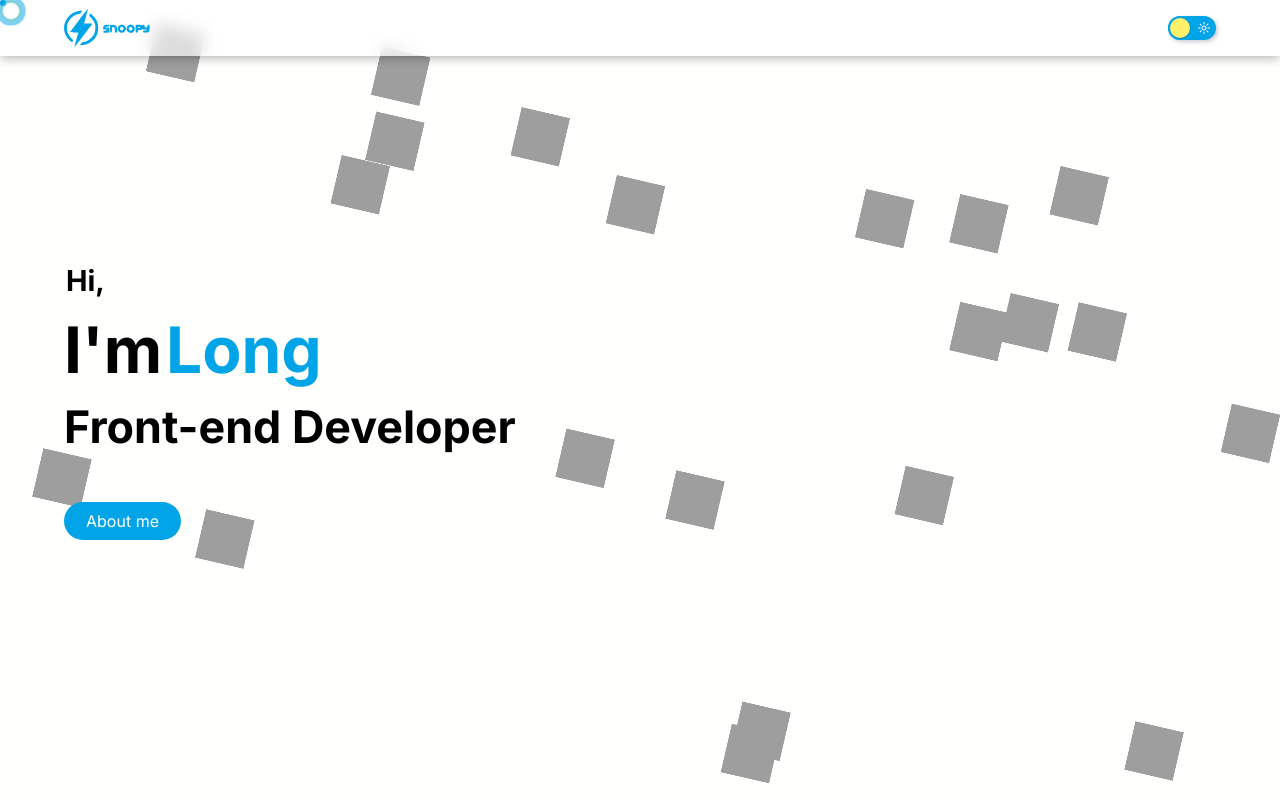
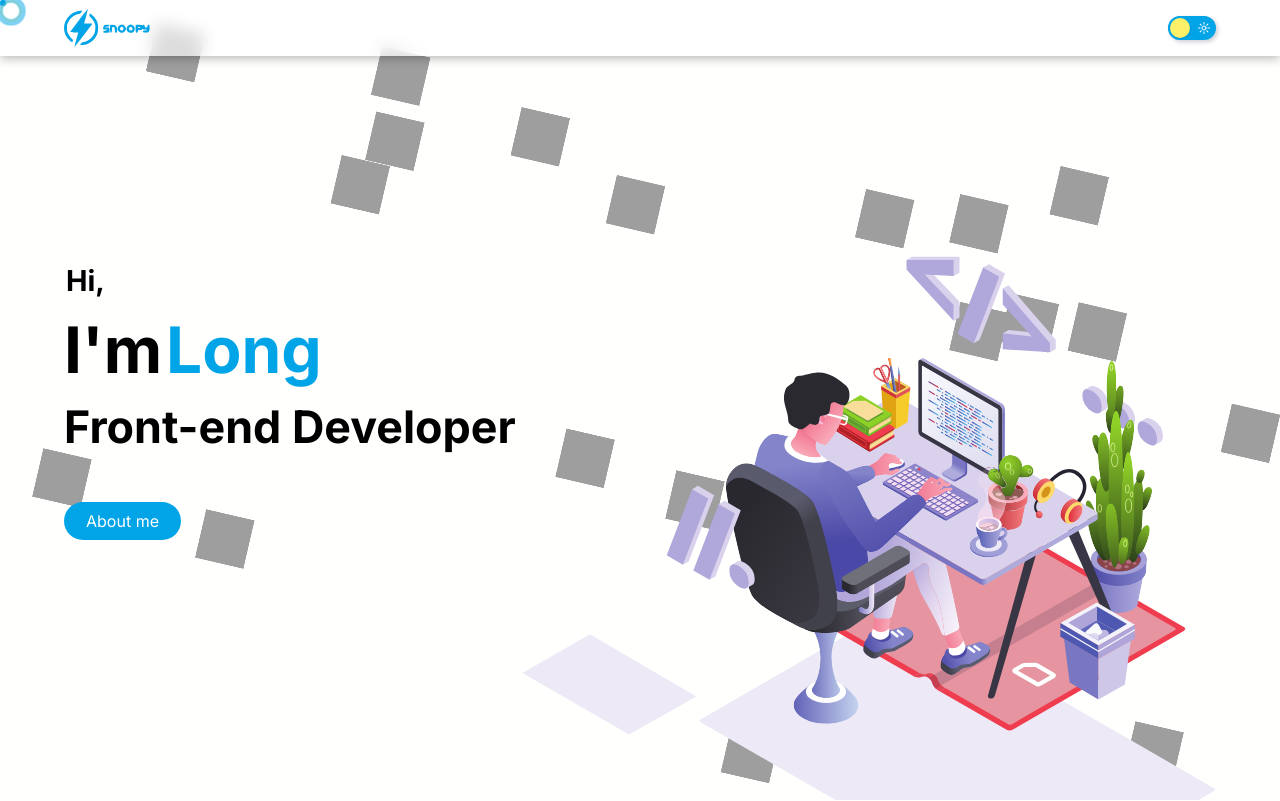
Before and after one commit to longnv99/portfolio, a Next.js app: page / in a window 1280 px wide. Shown: the top 801 px of the page. Built offline with nearby package versions, Linux system fonts and the light colour scheme.

Commit message:
feat: add thumbnail overview

```diff
--- a/src/components/oganisms/Section/Overview/index.module.scss
+++ b/src/components/oganisms/Section/Overview/index.module.scss
@@ -8,8 +8,48 @@
   justify-content: center;
 }
 
+.wrapper {
+  height: 100%;
+  position: relative;
+  display: flex;
+  align-items: center;
+
+  @media (max-width: $breakpoint_desktop_max) {
+    align-items: start;
+  }
+}
+
+.thumbnail {
+  position: absolute;
+  right: 0;
+  bottom: 0;
+  height: 76vh;
+  max-height: 780px;
+  width: auto;
+  z-index: 2;
+
+  @media (max-width: $breakpoint_large_desktop_max) {
+    height: 68vh;
+    max-height: 680px;
+  }
+
+  @media (max-width: $breakpoint_desktop_max) {
+    height: auto;
+    width: 100%;
+  }
+
+  & > img {
+    height: 100%;
+    width: 100%;
+  }
+}
+
 .content {
-  z-index: 2;
+  z-index: 3;
+
+  @media (max-width: $breakpoint_desktop_max) {
+    margin-top: 20vh;
+  }
 }
 
 .highlight {
--- a/src/components/oganisms/Section/Overview/index.tsx
+++ b/src/components/oganisms/Section/Overview/index.tsx
@@ -4,6 +4,8 @@ import styles from "./index.module.scss";
 import cx from "classnames";
 import Button from "@/components/atoms/Button";
 import { motion } from "framer-motion";
+import BgOverview from "@/components/atoms/Images/bh-overview.svg";
+import Image from "next/image";
 
 const Overview: FC = () => {
   const onClick = () => {
@@ -13,7 +15,8 @@ const Overview: FC = () => {
 
   return (
     <section className={styles.section}>
-      <div className={cx("container", styles.content)}>
+      <div className={cx("container", styles.wrapper)}>
+        <div className={styles.content}>
           <motion.div
             initial={{ opacity: 0, y: 100 }}
             animate={{ opacity: 1, y: 0 }}
@@ -43,6 +46,15 @@ const Overview: FC = () => {
             </Button>
           </motion.div>
         </div>
+        <motion.div
+          initial={{ opacity: 0, y: 130 }}
+          animate={{ opacity: 1, y: 0 }}
+          transition={{ duration: 0.8 }}
+          className={styles.thumbnail}
+        >
+          <Image src={BgOverview} alt="bg-overview" />
+        </motion.div>
+      </div>
       <BackgroundMotion />
     </section>
   );
```
Also changed, not shown: src/components/atoms/Images/bh-overview.svg (added). Lines whose indentation alone changed are shown as unchanged.
